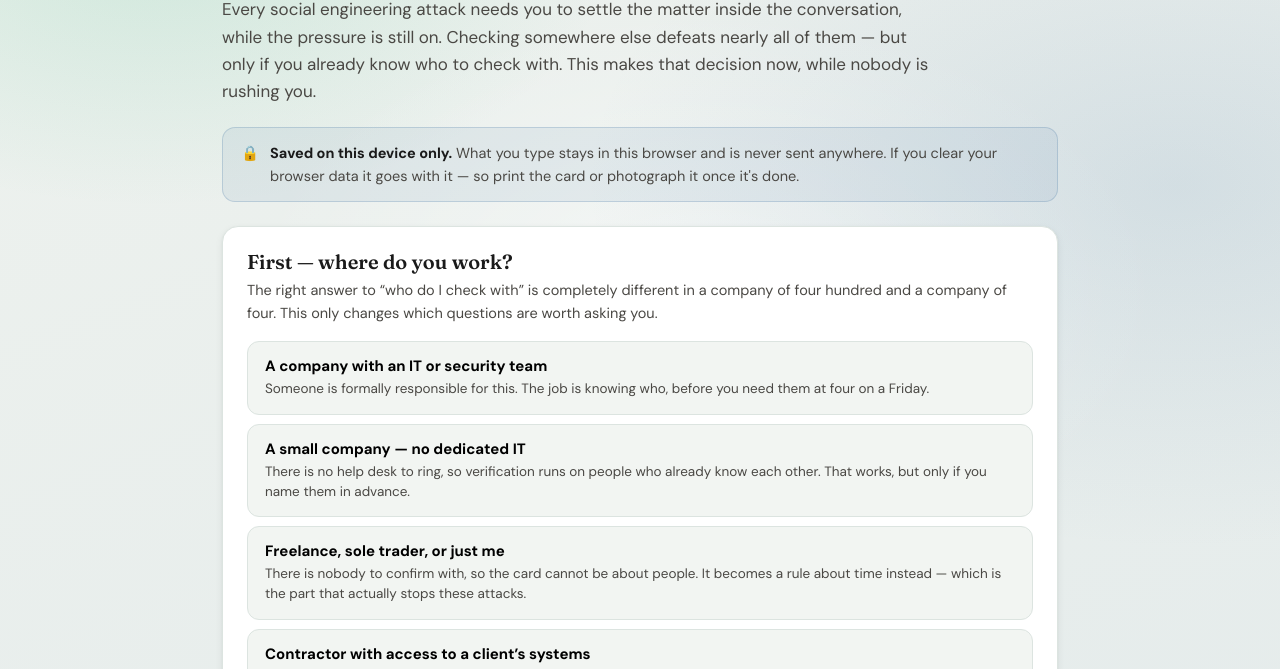
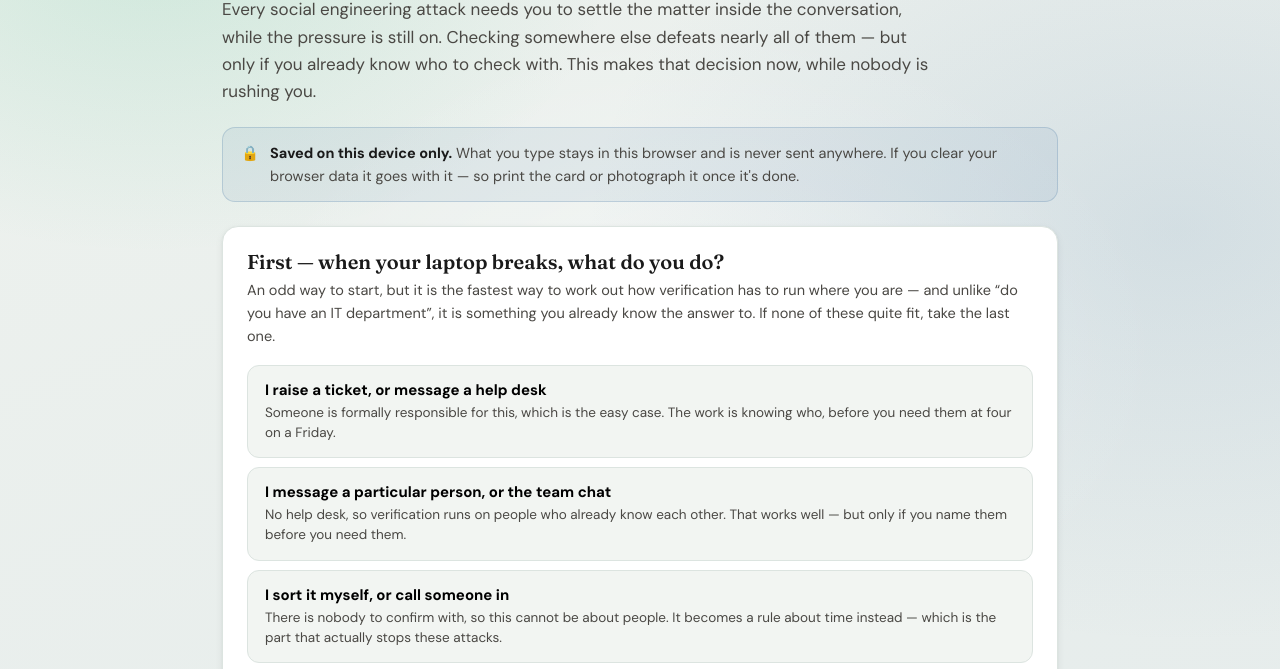
Before and after one commit to defencelab-interactive/Practical-Cybersecurity-for-the-Modern-Workplace, a plain HTML site: page bytes/02a-verification-card.html in a window 1280 px wide. Shown: the part 128-797 px from the top of the page. Drawn offline with Linux system fonts and the light colour scheme.

Commit message:
Verification Card: choose context by observable behaviour ('when your laptop breaks, what do you do?') instead of asking whether an IT department exists, plus an 'I'm not sure' path that returns things to find out and a rule that works without any names

```diff
--- a/bytes/02a-verification-card.html
+++ b/bytes/02a-verification-card.html
@@ -92,8 +92,8 @@ h1{font-family:var(--disp);font-weight:600;font-size:clamp(27px,4vw,40px);line-h
 
   <!-- step 1: context -->
   <div class="step" id="s1">
-    <div class="sh">First — where do you work?</div>
-    <div class="ssub">The right answer to “who do I check with” is completely different in a company of four hundred and a company of four. This only changes which questions are worth asking you.</div>
+    <div class="sh">First — when your laptop breaks, what do you do?</div>
+    <div class="ssub">An odd way to start, but it is the fastest way to work out how verification has to run where you are — and unlike “do you have an IT department”, it is something you already know the answer to. If none of these quite fit, take the last one.</div>
     <div class="opts" id="ctxopts"></div>
   </div>
 
@@ -129,34 +129,42 @@ h1{font-family:var(--disp);font-weight:600;font-size:clamp(27px,4vw,40px);line-h
 const ORG={name:'',itContact:'',securityEmail:'',paymentRule:''};
 
 const CONTEXTS={
- big:{label:'A company with an IT or security team',
-   note:'Someone is formally responsible for this. The job is knowing who, before you need them at four on a Friday.',
+ big:{label:'I raise a ticket, or message a help desk',
+   note:'Someone is formally responsible for this, which is the easy case. The work is knowing who, before you need them at four on a Friday.',
    fields:[
-    ['it','Your IT or help desk contact','Phone or internal extension you would dial',ORG.itContact],
-    ['sec','Where you report something suspicious','Security team address, or the person who handles it',ORG.securityEmail],
-    ['money','Who confirms a payment or bank-detail change','A name and role — not the CEO unless you genuinely could ring them',''],
+    ['it','Your IT or help desk contact','Phone or extension you would actually dial',ORG.itContact],
+    ['sec','Where you report something suspicious','Security team address, or whoever handles it',ORG.securityEmail],
+    ['money','Who confirms a payment or bank-detail change','A name and role \u2014 not the CEO unless you could genuinely ring them',''],
     ['access','Who confirms an access or account request','Line manager, system owner, or the help desk',''],
-    ['channel','Which channel counts as confirmation','e.g. a call to their known number, or a message in the team chat','']]},
- small:{label:'A small company — no dedicated IT',
-   note:'There is no help desk to ring, so verification runs on people who already know each other. That works, but only if you name them in advance.',
+    ['channel','Which channel counts as confirmation','e.g. a call to their known number, or your team chat','']]},
+ small:{label:'I message a particular person, or the team chat',
+   note:'No help desk, so verification runs on people who already know each other. That works well \u2014 but only if you name them before you need them.',
    fields:[
-    ['it','Who handles IT problems','A colleague, an external provider, or nobody — say which',ORG.itContact],
+    ['it','Who you go to with a computer problem','A colleague, an outside provider, or nobody \u2014 say which',ORG.itContact],
     ['money','Who confirms a payment or bank-detail change','The second person who has to agree before money moves',''],
-    ['channel','Which channel counts as confirmation','e.g. a phone call, never email or chat alone',''],
+    ['channel','Which channel counts as confirmation','e.g. a phone call \u2014 never email or chat on their own',''],
     ['threshold','Above what amount does a payment need two people','A number you can hold to when someone is in a hurry','']]},
- solo:{label:'Freelance, sole trader, or just me',
-   note:'There is nobody to confirm with, so the card cannot be about people. It becomes a rule about time instead — which is the part that actually stops these attacks.',
+ solo:{label:'I sort it myself, or call someone in',
+   note:'There is nobody to confirm with, so this cannot be about people. It becomes a rule about time instead \u2014 which is the part that actually stops these attacks.',
    fields:[
     ['bank','Your bank\u2019s real number','From the back of your card, never from a message',''],
-    ['pause','How long you pause before acting on an urgent request','Long enough to stop being rushed — fifteen minutes is enough',''],
-    ['second','Someone you would run it past, even informally','An accountant, a partner, a friend in the trade — leave blank if none','']]},
- contractor:{label:'Contractor with access to a client\u2019s systems',
-   note:'Two sets of rules apply at once, and the client\u2019s take priority on their systems. A request that arrives about client work gets verified the client\u2019s way, not yours.',
+    ['pause','How long you pause before acting on anything urgent','Long enough to stop being rushed \u2014 fifteen minutes is plenty',''],
+    ['second','Someone you would run it past, even informally','An accountant, a partner, a friend in the trade \u2014 blank if none','']]},
+ contractor:{label:'Depends whose laptop \u2014 I work in a client\u2019s systems',
+   note:'Two sets of rules apply at once, and the client\u2019s take priority on their systems. A request about client work gets verified the client\u2019s way, not yours.',
    fields:[
-    ['own','Who you check with on your own side','Your own IT, partner, or accountant',''],
-    ['client','Your named contact at the client','The person whose job it is to confirm requests about their systems',''],
-    ['clientrule','The client\u2019s rule for access and payment requests','Ask for it at the start of the engagement, in writing',''],
-    ['channel','Which channel counts as confirmation with the client','Agree this while nothing is urgent','']]}
+    ['own','Who you check with on your own side','Your own IT, business partner, or accountant',''],
+    ['client','Your named contact at the client','Whoever\u2019s job it is to confirm requests about their systems',''],
+    ['clientrule','The client\u2019s rule for access and payment requests','Ask at the start of the engagement, in writing',''],
+    ['channel','Which channel counts as confirmation with the client','Agree this while nothing is urgent','']]},
+ unsure:{label:'Honestly, I am not sure',
+   cardLabel:'Still working out who to ask',
+   note:'Common, and not a failing \u2014 most people never find out until something breaks, and new starters almost never know. This turns into a short list of things to find out, and you get a rule that works in the meantime.',
+   unsure:1,
+   fields:[
+    ['who','Who did you or a colleague last ask about a computer problem','A name is enough to start with \u2014 leave blank if it has not come up yet',''],
+    ['money','Who would have to agree before money left the business','Your manager, finance, the owner \u2014 a guess is fine here',''],
+    ['pause','How long you will pause before acting on anything urgent','This one you can decide by yourself, right now. Fifteen minutes.','']]}
 };
 
 const SAY=[
@@ -199,6 +207,7 @@ function collect(){document.querySelectorAll('#fields .inp').forEach(i=>vals[i.d
 
 /* ── fallback rules when a field is left blank ── */
 const FALLBACK={
+ who:'No name yet. Ask a colleague who they messaged last time something broke \u2014 that is the fastest route to the answer, and it takes one question.',
  it:'No IT contact. Then treat any technical instruction that arrives unprompted as a request from a stranger — nobody legitimate needs you to install or log into something during the call itself.',
  sec:'Nowhere to report to. Tell whoever runs the business, in writing, on the day. A record that it happened is worth more than you think when the second attempt arrives.',
  money:'No second person for payments. Then the rule is time: nothing involving money moves on the same message it arrived in. Send it back through a channel you chose and wait for a reply.',
@@ -222,7 +231,7 @@ function render(){
 
  let h=`<div class="card-hd"><div class="k">Verification Card</div>
    <h2>Check here before you act</h2>
-   <div class="ctx">${esc(c.label)}${ORG.name?' \u00b7 '+esc(ORG.name):''}</div></div><div class="card-bd">`;
+   <div class="ctx">${esc(c.cardLabel||c.label)}${ORG.name?' \u00b7 '+esc(ORG.name):''}</div></div><div class="card-bd">`;
 
  c.fields.forEach(([k,label])=>{
   const v=vals[k];
@@ -233,9 +242,13 @@ function render(){
  h+=`<div class="rule"><span class="rt">The rule this card exists for</span>
    Anything asking for <b>money, credentials or access</b> gets confirmed on a channel you chose, not the one it arrived on. That applies when the request looks genuine, and it applies to people more senior than you \u2014 those are the two situations it was written for.</div>`;
 
- if(blanks.length){
+ if(blanks.length&&!c.unsure){
   h+=`<div class="rule gap"><span class="rt">${blanks.length} thing${blanks.length>1?'s':''} you couldn\u2019t fill in</span>
    That is the useful part of this exercise. A blank means there is no agreed answer where you work \u2014 which is worth raising with whoever runs IT, finance, or the business, rather than solving alone in the moment. The fallback rules above hold until then.</div>`;
+ }
+ if(c.unsure){
+  h+=`<div class="rule gap"><span class="rt">How to find the rest out</span>
+   None of this needs a formal conversation. <b>Ask a colleague</b> who they contacted the last time something broke. <b>Check whether there is a ticket system</b> \u2014 a help desk address, a service portal, an IT channel in your chat tool. <b>Ask your manager</b> what happens when a payment request comes in unexpectedly; if the answer is vague, that is worth knowing too. And if you are new, asking these in your first weeks is expected rather than awkward.<br><br>Until you have the answers, the pause rule below carries the weight on its own. It works without knowing a single name.</div>`;
  }
 
  h+=`<div class="lines-say"><span class="flab" style="margin-bottom:9px">Ways to end the conversation</span>`;
```
